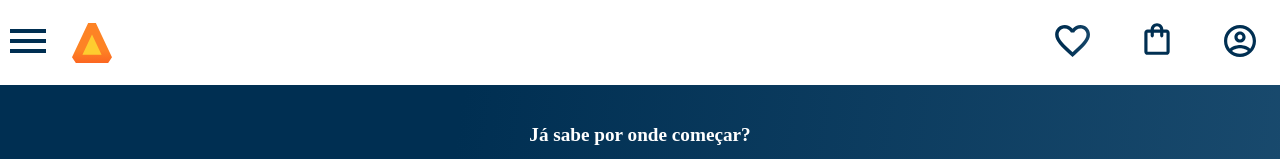
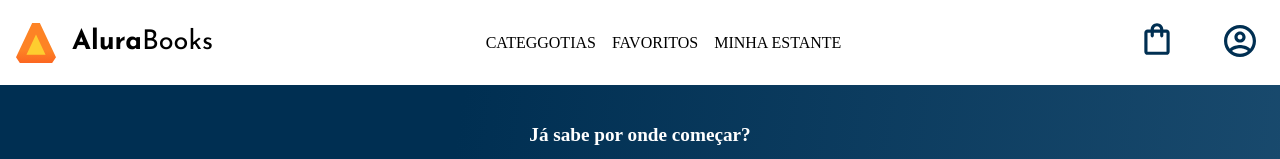
Before and after one commit to bruic87/projeto-mobilefirst-alurabooks, a plain HTML site: page index.html in a window 1280 px wide. Shown: the top 159 px of the page. Drawn offline with nearby package versions, Linux system fonts and the light colour scheme.

Commit message:
'inicio responsividade no cabelcalho - tablet'

```diff
--- a/index.html
+++ b/index.html
@@ -10,6 +10,8 @@
     <link rel="preconnect" href="https://fonts.googleapis.com">
     <link rel="preconnect" href="https://fonts.gstatic.com" crossorigin>
     <link href="https://fonts.googleapis.com/css2?family=Poppins:wght@300;400;500;700&display=swap" rel="stylesheet">
+    <link rel="preconnect" href="https://fonts.gstatic.com" crossorigin>
+    <link href="https://fonts.googleapis.com/css2?family=Josefin+Sans:wght@400;700&family=Poppins:wght@300;400;500;700&display=swap" rel="stylesheet">
     <link rel="stylesheet" href="https://cdn.jsdelivr.net/npm/swiper@9/swiper-bundle.min.css"/>
     <title>AluraBooks</title>
 </head>
@@ -40,9 +42,15 @@
                 </li>
             </ul>
             <img src="img/Logo.svg" alt="Logo da Alurabooks" class="container__imagem">
+            <h1 class="container__titulo"> <b class="container__titulo--negrito">Alura</b>Books</h1>
         </div>
+        <ul class="opcoes">
+            <li class="opcoes__item">Categgotias</li>
+            <li class="opcoes__item"><a href="#" class="opcoes__link">Favoritos</a></li>
+            <li class="opcoes__item"><a href="#" class="opcoes__link">Minha Estante</a></li>
+        </ul>
         <div class="container">
-            <a href="#"><img src="img/Favoritos.svg" alt="Meus favoritos" class="container__imagem"></a>
+            <a href="#"><img src="img/Favoritos.svg" alt="Meus favoritos" class="container__imagem transparente"></a>
             <a href="#"><img src="img/Compras.svg" alt="Carrinhos de compras" class="container__imagem"></a>
             <a href="#"><img src="img/Usuário.svg" alt="Meu perfil" class="container__imagem"></a>
         </div>
--- a/styles.css
+++ b/styles.css
@@ -10,8 +10,10 @@
     --branco: #ffffff;
     --laranja: #eb9800;
     --azul: #002f52;
+    --pretp: #000000;
     --azul-degrade: linear-gradient(97.54deg, #002f52 35.49%, #326589 165.37%);
-    --fonte-principal: 'Poppins '
+    --fonte-principal: 'Poppins';
+    --fonte-secundario: 'Josefin Sans';
 }
 
 body {
--- a/styles/header.css
+++ b/styles/header.css
@@ -57,3 +57,50 @@
 .container__botao {
     display: none;
 }
+
+.container__titulo {
+    display: none;
+}
+
+.opcoes {
+    display: none;
+}
+
+@media screen and (min-width: 1024px) {
+    .container__titulo,
+    .container__titulo--negrito {
+        font-family: var(--fonte-secundario);
+        font-size: 1.7rem;
+    }
+
+    .container__titulo {
+        font-weight: 400;
+        display: block;
+    }
+
+    .container__titulo--negrito {
+        font-weight: 700;
+    }
+
+    .opcoes{
+        display: flex;
+    }
+
+    .opcoes__item {
+        padding: 0 0.5rem;
+        text-transform: uppercase;
+    }
+
+    .opcoes__link {
+        text-decoration: none;
+        color: var(--preto);
+    }
+
+    .transparente {
+        display: none;
+    }
+
+    .cabecalho__menu-hamburguer {
+        display: none;
+    }
+}
```
